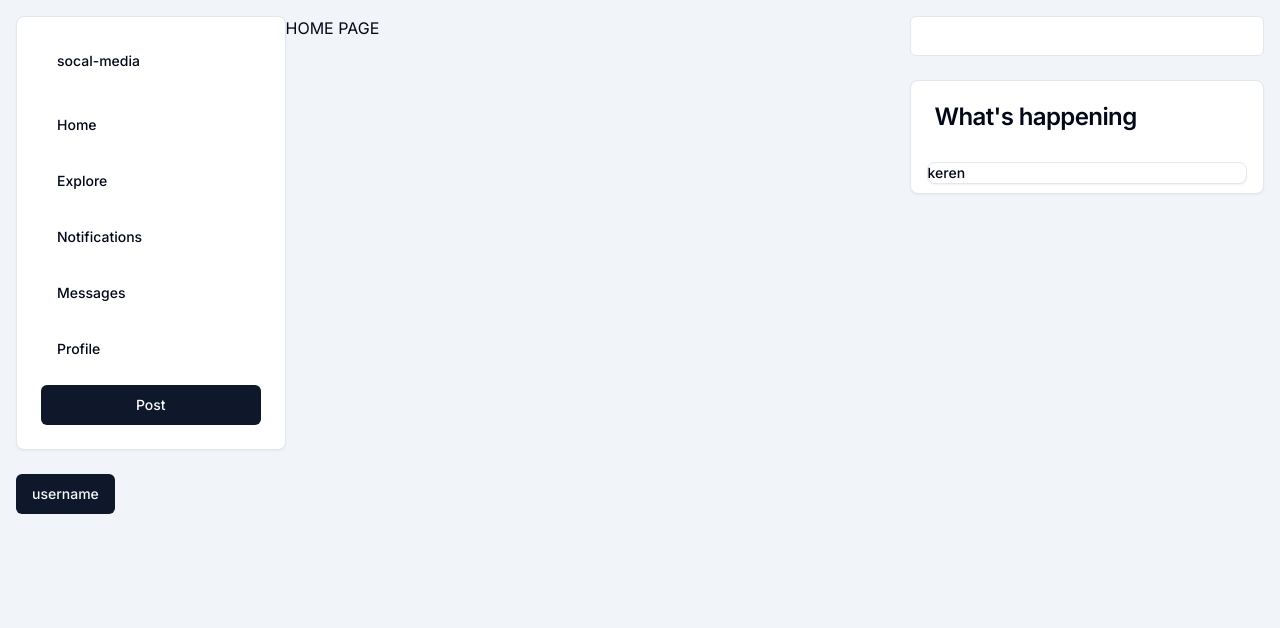
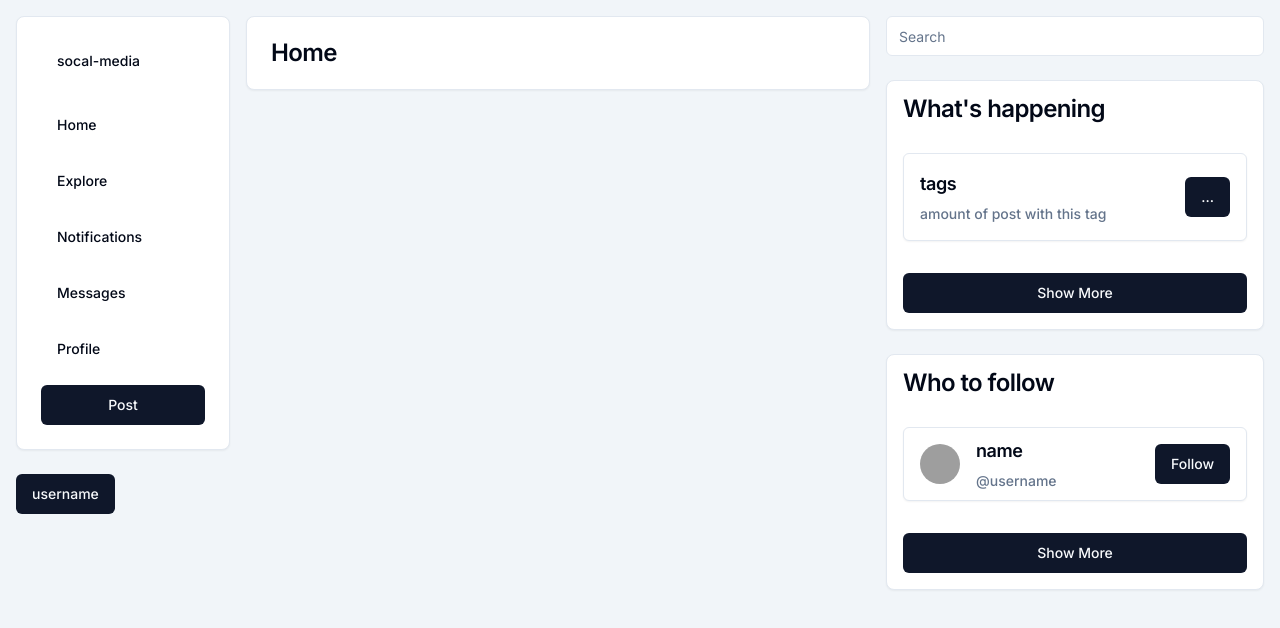
Before and after one commit to KaisAbiyyi/social-media, a Next.js app: page /home in a window 1280 px wide. Shown: the top 628 px of the page. Built offline with nearby package versions, Linux system fonts and the light colour scheme; grey boxes are pictures that could not be loaded.

Commit message:
aside completion

```diff
--- a/package.json
+++ b/package.json
@@ -9,8 +9,10 @@
     "lint": "next lint"
   },
   "dependencies": {
+    "@radix-ui/react-avatar": "^1.0.4",
     "@radix-ui/react-dialog": "^1.0.5",
     "@radix-ui/react-dropdown-menu": "^2.0.6",
+    "@radix-ui/react-hover-card": "^1.0.7",
     "@radix-ui/react-slot": "^1.0.2",
     "class-variance-authority": "^0.7.0",
     "clsx": "^2.0.0",
--- a/src/app/(main)/home/layout.tsx
+++ b/src/app/(main)/home/layout.tsx
@@ -8,7 +8,7 @@ export default function MainLayout({
     children: React.ReactNode
 }) {
     return (
-        <div className="container flex p-4 mx-auto">
+        <div className="container flex gap-4 p-4 mx-auto">
             <MainSidebar />
             <div className="w-1/2">
                 {children}
--- a/src/app/(main)/home/page.tsx
+++ b/src/app/(main)/home/page.tsx
@@ -1,5 +1,11 @@
+import { Card, CardHeader, CardTitle } from "@/components/ui/card";
+
 export default function HomePage() {
     return <>
-        <h1>HOME PAGE</h1>
+        <Card>
+            <CardHeader>
+                <CardTitle>Home</CardTitle>
+            </CardHeader>
+        </Card>
     </>
 }
--- a/src/components/home/aside.tsx
+++ b/src/components/home/aside.tsx
@@ -1,23 +1,111 @@
 import Link from "next/link";
-import { Card, CardContent, CardHeader, CardTitle } from "../ui/card";
+import { Card, CardContent, CardDescription, CardFooter, CardHeader, CardTitle } from "../ui/card";
 import { Input } from "../ui/input";
-import { buttonVariants } from "../ui/button";
+import { Button, buttonVariants } from "../ui/button";
+import {
+    DropdownMenu,
+    DropdownMenuContent,
+    DropdownMenuItem,
+    DropdownMenuLabel,
+    DropdownMenuSeparator,
+    DropdownMenuTrigger,
+} from "@/components/ui/dropdown-menu"
+import { Avatar, AvatarFallback, AvatarImage } from "../ui/avatar";
+import { HoverCard, HoverCardContent, HoverCardTrigger } from "../ui/hover-card";
 
 export default function MainAside() {
     return <>
         <div className="flex flex-col flex-grow gap-6">
-            <Input type="search" />
+            <Input type="search" placeholder="Search" />
             <Card>
-                <CardHeader>
+                <CardHeader className="p-4">
                     <CardTitle>What's happening</CardTitle>
                 </CardHeader>
-                <CardContent className="p-0">
-                    <Link href={'/'} className={buttonVariants({ variant: 'ghost', class: 'px-0 py-0 mx-0 my-0 justify-start w-full' })}>
-                        <Card className="w-full m-0">
-                            keren
+                <CardContent className="p-4">
+                    <Link href={'/'}>
+                        <Card className={buttonVariants({ variant: "ghost", class: 'flex justify-between w-full h-full px-0 py-0' })}>
+                            <CardHeader className="p-4">
+                                <CardTitle className="text-lg">tags</CardTitle>
+                                <CardDescription>amount of post with this tag</CardDescription>
+                            </CardHeader>
+                            <CardFooter className="p-4">
+                                <DropdownMenu>
+                                    <DropdownMenuTrigger className={buttonVariants({ variant: 'default' })}>...</DropdownMenuTrigger>
+                                    <DropdownMenuContent>
+                                        <DropdownMenuItem>Not interested in this</DropdownMenuItem>
+                                        <DropdownMenuItem>This trend is harmfull or spammy</DropdownMenuItem>
+                                    </DropdownMenuContent>
+                                </DropdownMenu>
+                            </CardFooter>
                         </Card>
                     </Link>
                 </CardContent>
+                <CardFooter className="p-4">
+                    <Button variant={"default"} className="w-full">Show More</Button>
+                </CardFooter>
+            </Card>
+            <Card>
+                <CardHeader className="p-4">
+                    <CardTitle>Who to follow</CardTitle>
+                </CardHeader>
+                <CardContent className="p-4">
+                    <Link href={'/'}>
+                        <Card className={buttonVariants({ variant: "ghost", class: 'flex justify-between w-full h-full px-0 py-0' })}>
+                            <HoverCard>
+                                <div className="flex items-center">
+                                    <HoverCardTrigger asChild>
+                                        <CardHeader className="p-4">
+                                            <Avatar>
+                                                <AvatarImage src="https://github.com/shadcn.png" />
+                                                <AvatarFallback>CN</AvatarFallback>
+                                            </Avatar>
+                                        </CardHeader>
+                                    </HoverCardTrigger>
+                                    <CardHeader className="p-0">
+                                        <HoverCardTrigger asChild>
+                                            <CardTitle className="text-lg">name</CardTitle>
+                                        </HoverCardTrigger>
+                                        <HoverCardTrigger asChild>
+                                            <CardDescription>@username</CardDescription>
+                                        </HoverCardTrigger>
+                                    </CardHeader>
+                                </div>
+                                <HoverCardContent className="flex flex-col gap-4">
+                                    <div className="flex justify-between">
+                                        <CardHeader className="p-0">
+                                            <Avatar>
+                                                <AvatarImage src="https://github.com/shadcn.png" />
+                                                <AvatarFallback>CN</AvatarFallback>
+                                            </Avatar>
+                                            <CardTitle className="text-lg">name</CardTitle>
+                                            <CardDescription>@username</CardDescription>
+                                        </CardHeader>
+                                        <Button>Follow</Button>
+                                    </div>
+                                    <CardContent className="p-0">
+                                        <p>description</p>
+                                    </CardContent>
+                                    <CardFooter className="flex gap-4 p-0">
+                                        <div className="flex items-center gap-1">
+                                            <CardTitle className="text-sm">40</CardTitle>
+                                            <CardDescription>Following</CardDescription>
+                                        </div>
+                                        <div className="flex items-center gap-1">
+                                            <CardTitle className="text-sm">40M</CardTitle>
+                                            <CardDescription>Followers</CardDescription>
+                                        </div>
+                                    </CardFooter>
+                                </HoverCardContent>
+                            </HoverCard>
+                            <CardFooter className="p-4">
+                                <Button>Follow</Button>
+                            </CardFooter>
+                        </Card>
+                    </Link>
+                </CardContent>
+                <CardFooter className="p-4">
+                    <Button variant={"default"} className="w-full">Show More</Button>
+                </CardFooter>
             </Card>
         </div>
     </>
--- /dev/null
+++ b/src/components/ui/avatar.tsx
@@ -0,0 +1,50 @@
+"use client"
+
+import * as React from "react"
+import * as AvatarPrimitive from "@radix-ui/react-avatar"
+
+import { cn } from "@/lib/utils"
+
+const Avatar = React.forwardRef<
+  React.ElementRef<typeof AvatarPrimitive.Root>,
+  React.ComponentPropsWithoutRef<typeof AvatarPrimitive.Root>
+>(({ className, ...props }, ref) => (
+  <AvatarPrimitive.Root
+    ref={ref}
+    className={cn(
+      "relative flex h-10 w-10 shrink-0 overflow-hidden rounded-full",
+      className
+    )}
+    {...props}
+  />
+))
+Avatar.displayName = AvatarPrimitive.Root.displayName
+
+const AvatarImage = React.forwardRef<
+  React.ElementRef<typeof AvatarPrimitive.Image>,
+  React.ComponentPropsWithoutRef<typeof AvatarPrimitive.Image>
+>(({ className, ...props }, ref) => (
+  <AvatarPrimitive.Image
+    ref={ref}
+    className={cn("aspect-square h-full w-full", className)}
+    {...props}
+  />
+))
+AvatarImage.displayName = AvatarPrimitive.Image.displayName
+
+const AvatarFallback = React.forwardRef<
+  React.ElementRef<typeof AvatarPrimitive.Fallback>,
+  React.ComponentPropsWithoutRef<typeof AvatarPrimitive.Fallback>
+>(({ className, ...props }, ref) => (
+  <AvatarPrimitive.Fallback
+    ref={ref}
+    className={cn(
+      "flex h-full w-full items-center justify-center rounded-full bg-muted",
+      className
+    )}
+    {...props}
+  />
+))
+AvatarFallback.displayName = AvatarPrimitive.Fallback.displayName
+
+export { Avatar, AvatarImage, AvatarFallback }
--- /dev/null
+++ b/src/components/ui/hover-card.tsx
@@ -0,0 +1,29 @@
+"use client"
+
+import * as React from "react"
+import * as HoverCardPrimitive from "@radix-ui/react-hover-card"
+
+import { cn } from "@/lib/utils"
+
+const HoverCard = HoverCardPrimitive.Root
+
+const HoverCardTrigger = HoverCardPrimitive.Trigger
+
+const HoverCardContent = React.forwardRef<
+  React.ElementRef<typeof HoverCardPrimitive.Content>,
+  React.ComponentPropsWithoutRef<typeof HoverCardPrimitive.Content>
+>(({ className, align = "center", sideOffset = 4, ...props }, ref) => (
+  <HoverCardPrimitive.Content
+    ref={ref}
+    align={align}
+    sideOffset={sideOffset}
+    className={cn(
+      "z-50 w-64 rounded-md border bg-popover p-4 text-popover-foreground shadow-md outline-none data-[state=open]:animate-in data-[state=closed]:animate-out data-[state=closed]:fade-out-0 data-[state=open]:fade-in-0 data-[state=closed]:zoom-out-95 data-[state=open]:zoom-in-95 data-[side=bottom]:slide-in-from-top-2 data-[side=left]:slide-in-from-right-2 data-[side=right]:slide-in-from-left-2 data-[side=top]:slide-in-from-bottom-2",
+      className
+    )}
+    {...props}
+  />
+))
+HoverCardContent.displayName = HoverCardPrimitive.Content.displayName
+
+export { HoverCard, HoverCardTrigger, HoverCardContent }
```
Also changed, not shown: src/components/home/sidebar.tsx (+4 -4 lines), 1 other file (tests, documents, lock files or other folders).
